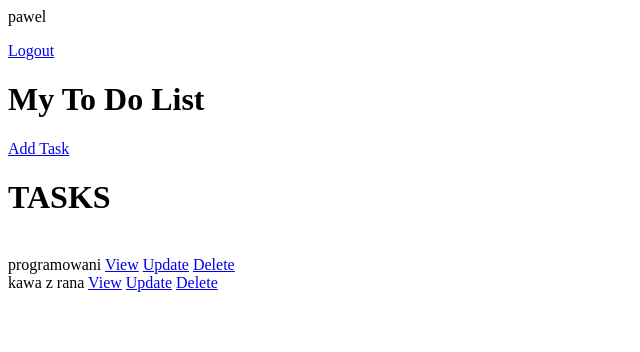
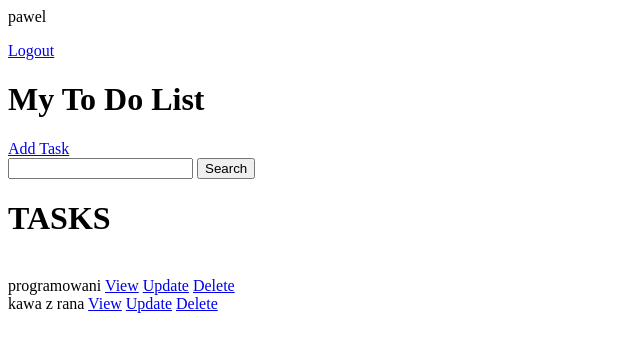
Before and after one commit to PawelFiuk/Kanban-app, a Django app: page / in a window 1280 px wide. Shown: the top 352 px of the page, without its empty margins (0-640 px from the left). Run offline with Django 4.2, Linux system fonts and the light colour scheme; a user stored in the database is signed in; data comes from the database, SQL or seed files in the repository.

Commit message:
Dodanie filtrowania zadan po tytule

```diff
--- a/base/templates/base/task_list.html
+++ b/base/templates/base/task_list.html
@@ -7,6 +7,11 @@
 {% endif %}
 <h1>My To Do List</h1>
 <a href="{% url 'tasks-create' %}">Add Task</a>
+
+<form method="GET">
+    <input type="text" name="search-area" value="{{search_input}}">
+    <input type="submit" value="Search">
+</form>
 
 <div id="list_of_tasks">
     <h1>TASKS</h1>
--- a/base/views.py
+++ b/base/views.py
@@ -1,4 +1,4 @@
-from django.shortcuts import render
+from django.shortcuts import render, redirect
 from django.http import HttpResponse
 from django.views.generic.list import ListView
 from django.views.generic.detail import DetailView
@@ -32,6 +32,11 @@ class RegisterPage(FormView):
             login(self.request, user)
         return super(RegisterPage, self).form_valid(form)
 
+    def get(self, *args, **kwargs):
+        if self.request.user.is_authenticated:
+            return redirect('tasks')
+        return super(RegisterPage, self).get(*args, **kwargs)
+
 
 class TaskList(LoginRequiredMixin, ListView):
     model = Task
@@ -45,6 +50,14 @@ class TaskList(LoginRequiredMixin, ListView):
         context = super().get_context_data(**kwargs)
         context['tasks'] = context['tasks'].filter(user=self.request.user)
         context['count'] = context['tasks'].filter(complete=False).count()
+
+        #dodanie filtrowania i szukania po nazwie
+        search_input = self.request.GET.get('search-area') or ''
+        if search_input:
+            context['tasks'] = context['tasks'].filter(title__icontains=search_input)
+
+        context['search_input'] = search_input
+
         return context
 
 
```
